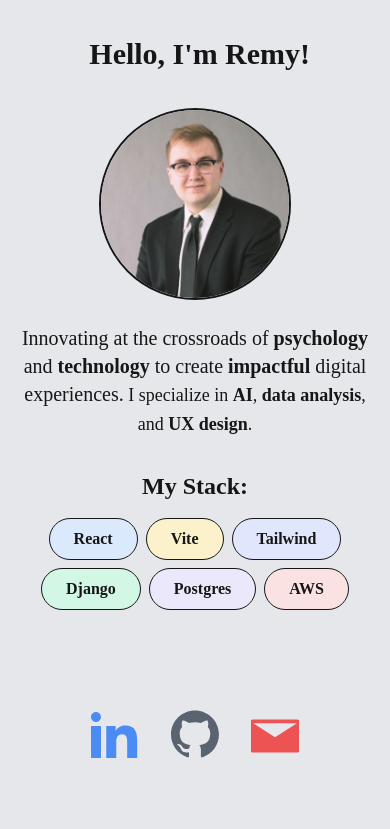
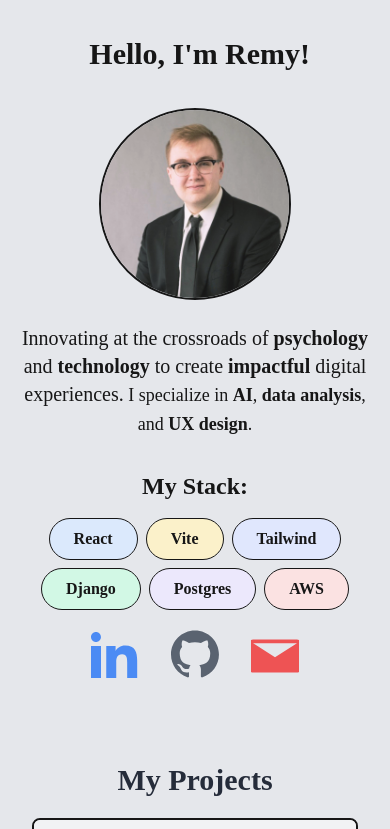
Before and after one commit to remysedlak/portfolio, a React (Vite) app: page / in a window 390 px wide. Shown: the top 829 px of the page. Built offline with nearby package versions, Linux system fonts and the light colour scheme; a web font is replaced by a local one.

Commit message:
fix: adjust margin in Intro component for improved layout

```diff
--- a/src/components/Intro.jsx
+++ b/src/components/Intro.jsx
@@ -79,8 +79,8 @@ function Intro() {
                     </div>
                 </div>
             </div>
-            <div className="mt-12"></div>
-            <div className="md:hidden block flex flex-row space-x-8 py-8 mt-24 items-center justify-center">
+            <div className="mt-8"></div>
+            <div className="md:hidden block flex flex-row space-x-8 py-8 mt-8 items-center justify-center">
                 <a
                     href="https://www.linkedin.com/in/remysedlak/"
                     target="_blank"
```
